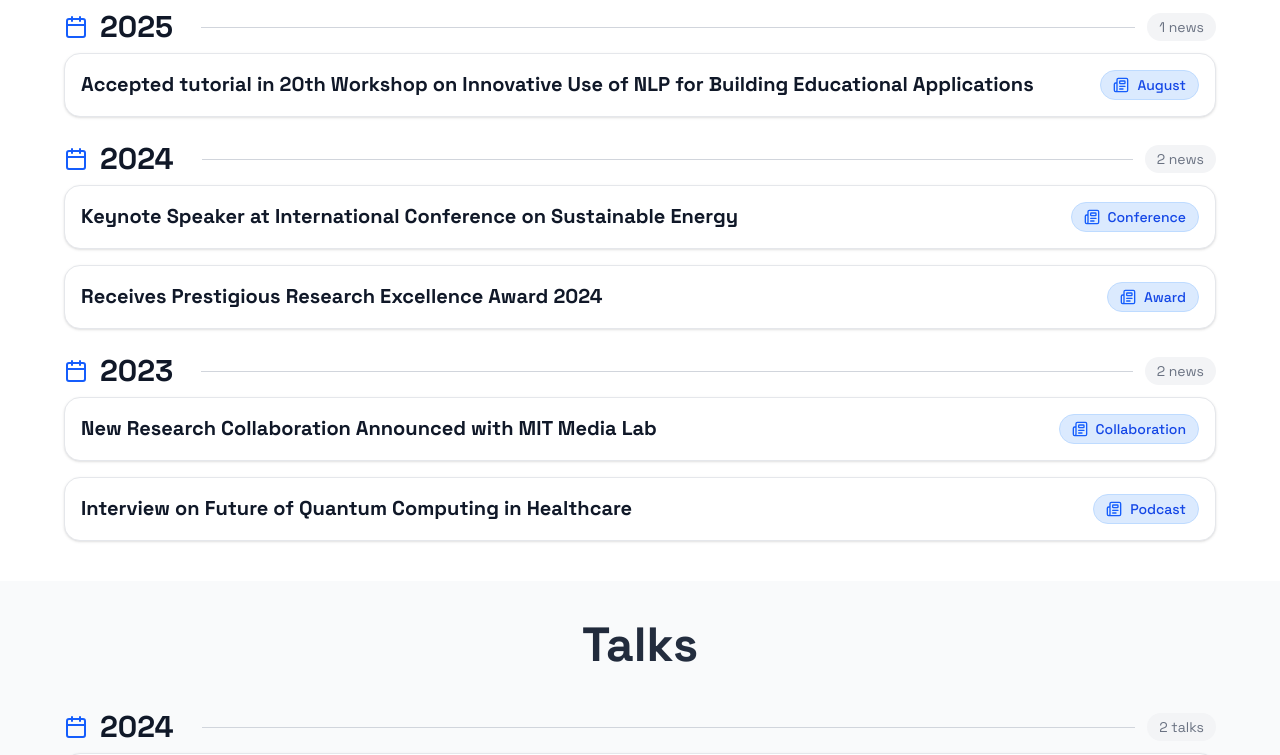
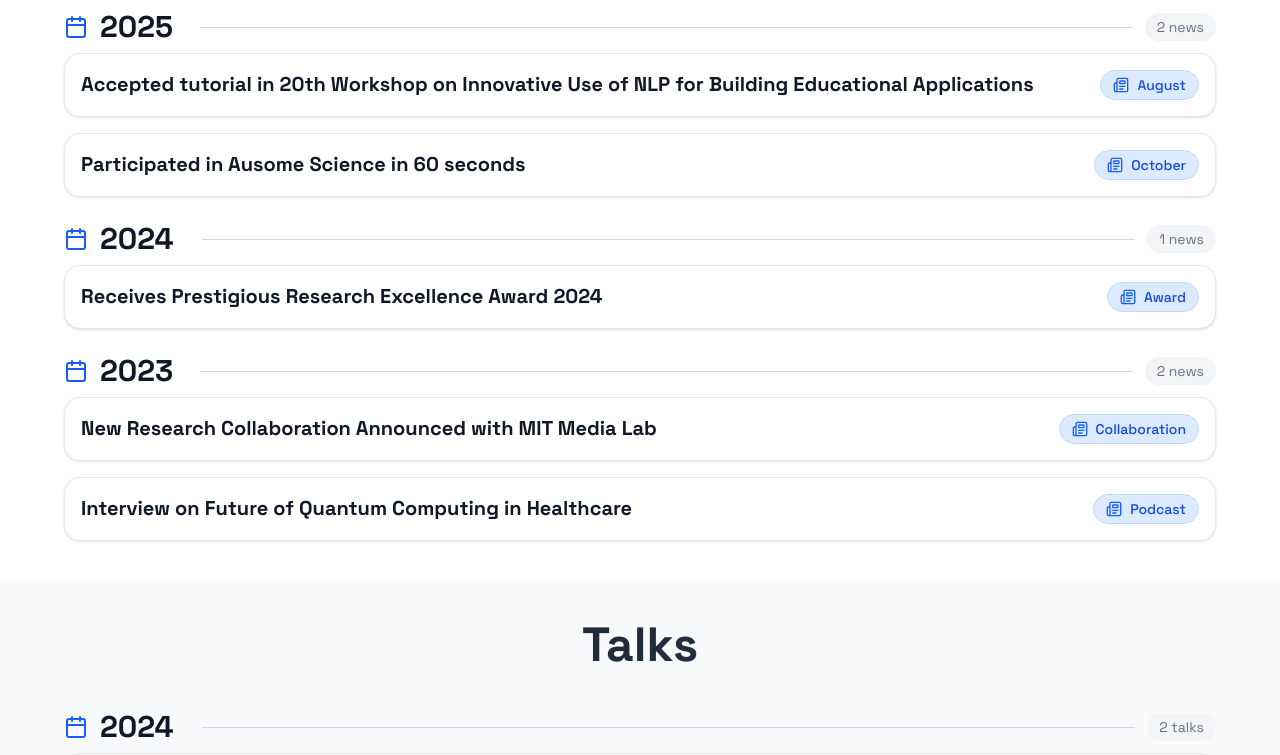
Before and after one commit to MahaZainab/MahaZainab.github.io, a React (Vite) app: page / in a window 1280 px wide. Shown: the part 1920-2675 px from the top of the page. Built offline with nearby package versions, Linux system fonts and the light colour scheme.

Commit message:
Auto commit on save

```diff
--- a/src/data/content.ts
+++ b/src/data/content.ts
@@ -122,9 +122,9 @@ export const news: News[] = [
   },
   {
     id: 2,
-    title: "Keynote Speaker at International Conference on Sustainable Energy",
-    year: "2024",
-    category: "Conference",
+    title: "Participated in Ausome  Science in 60 seconds",
+    year: "2025",
+    category: "October",
   },
   {
     id: 3,
```
